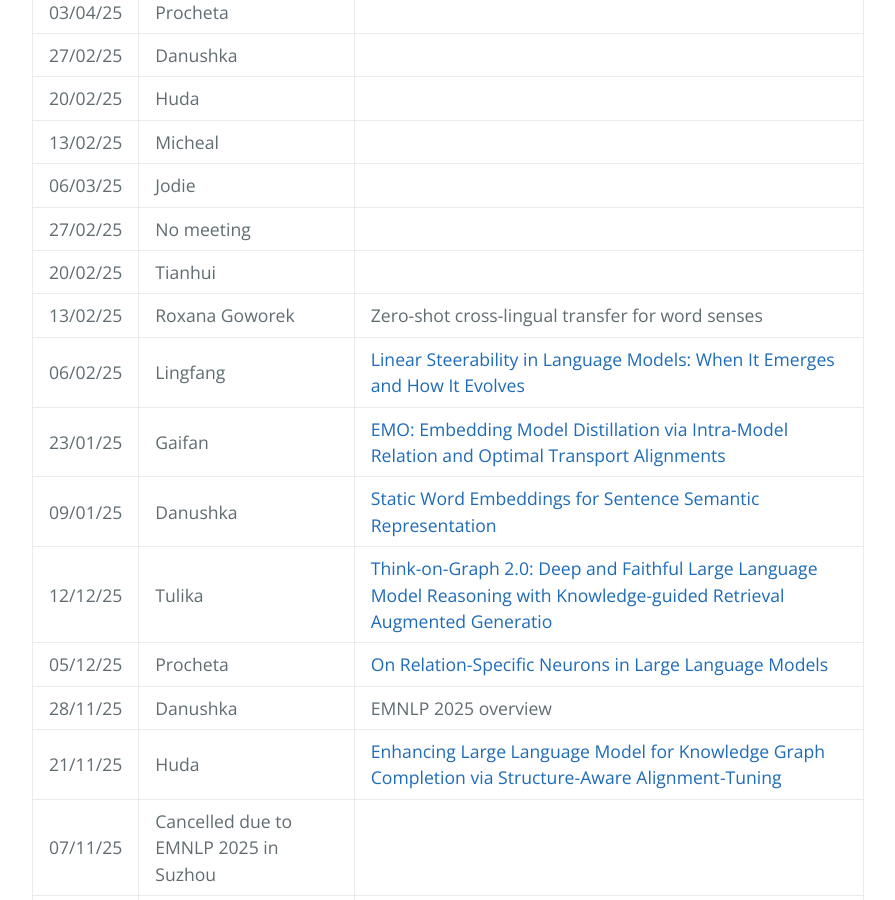
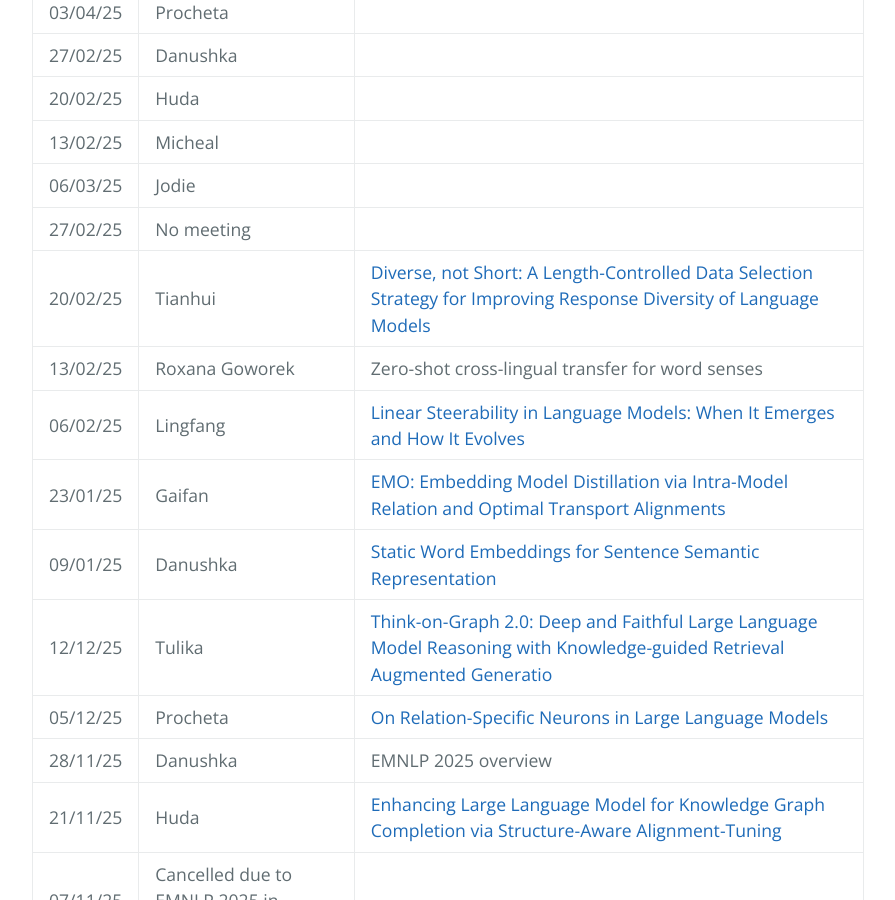
Before and after one commit to LivNLP/livnlp.github.io, a Jekyll site: the page built from reading.md, in a window 1280 px wide and 900 px high, scrolled down 758 px. Shown: the whole window, without its empty margins (192-1087 px from the left). Built offline with Jekyll 4.4.1, drawn with Linux system fonts in a browser that asks for light colours.

```diff
--- a/reading.md
+++ b/reading.md
@@ -22,7 +22,7 @@
 | 13/02/25|   Micheal |
 | 06/03/25|   Jodie |
 | 27/02/25|   No meeting |
-| 20/02/25|   Tianhui |
+| 20/02/25|   Tianhui | [Diverse, not Short: A Length-Controlled Data Selection Strategy for Improving Response Diversity of Language Models](https://aclanthology.org/2025.emnlp-main.1721/)
 | 13/02/25|   Roxana Goworek | Zero-shot cross-lingual transfer for word senses
 | 06/02/25|   Lingfang | [Linear Steerability in Language Models: When It Emerges and How It Evolves](https://aclanthology.org/2025.findings-emnlp.969)
 | 23/01/25|   Gaifan | [EMO: Embedding Model Distillation via Intra-Model Relation and Optimal Transport Alignments](https://aclanthology.org/2025.emnlp-main.385/)
```
